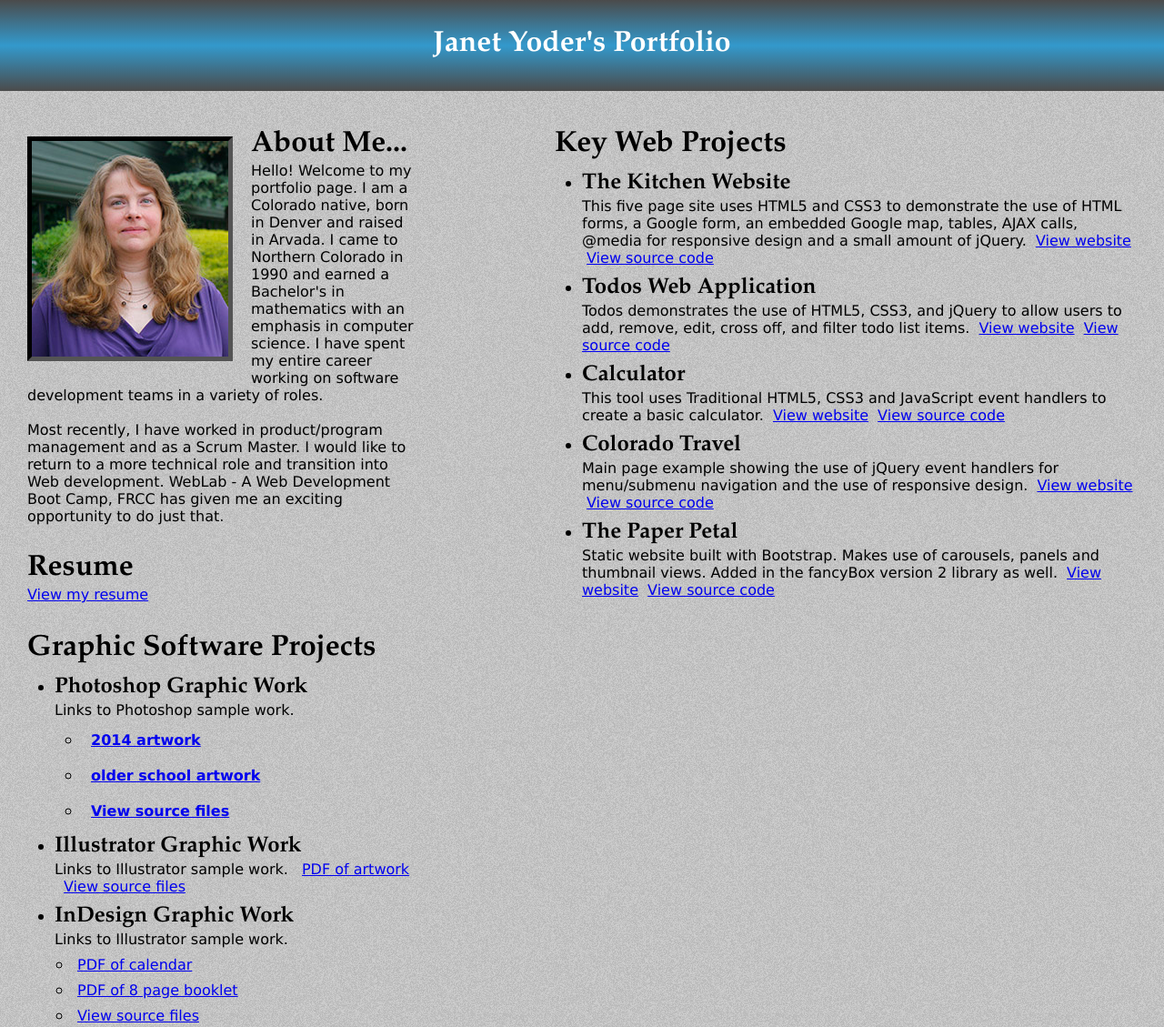
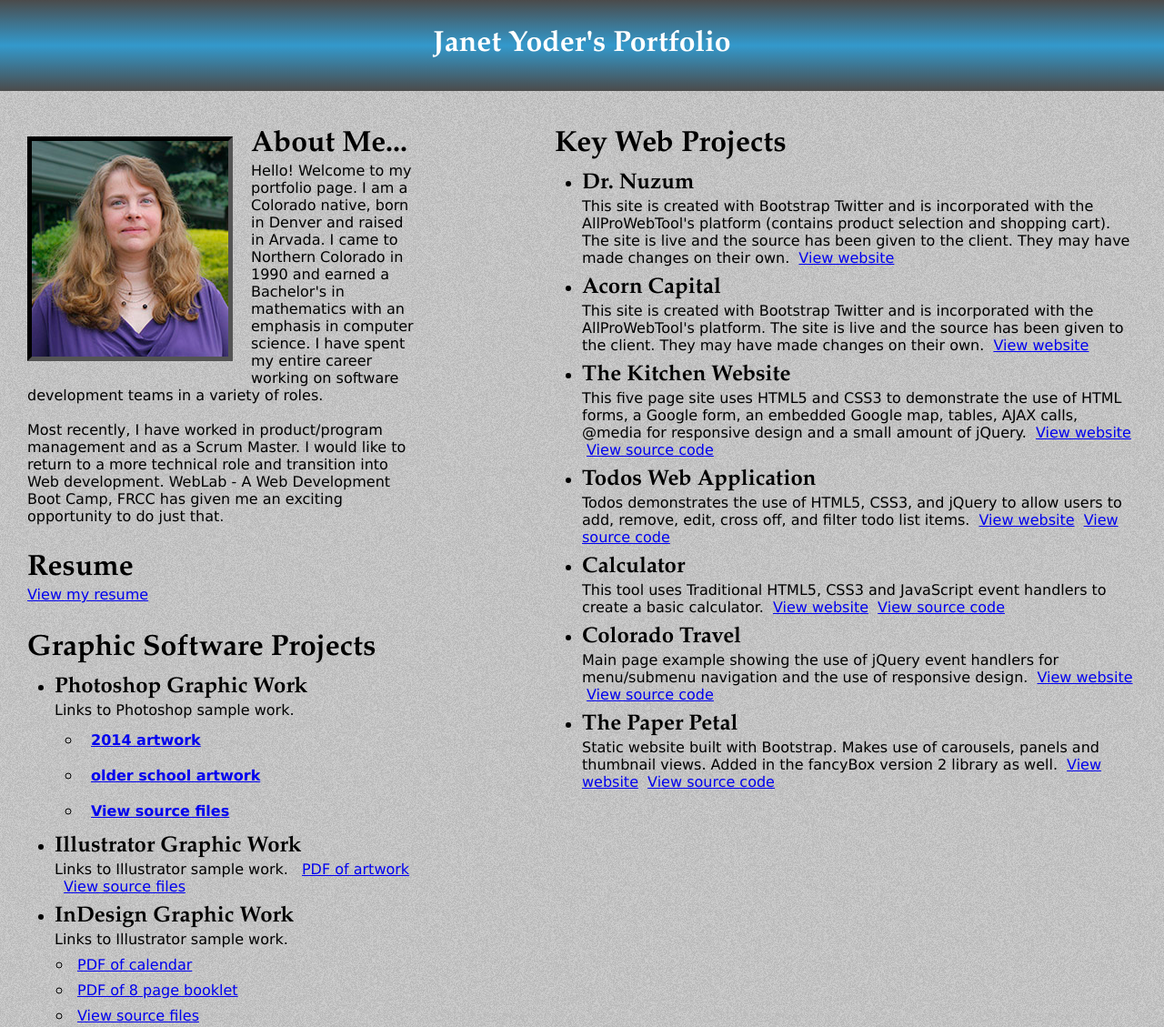
Before and after one commit to jcyoder/jcyoder.github.io, a Jekyll site: the page index.html, which Jekyll copies as it is, in a window 1280 px wide. Shown: the whole page at 91% size. Built offline with Jekyll 4.4.1, drawn with Linux system fonts in a browser that asks for light colours.

Commit message:
added new websites

```diff
--- a/index.html
+++ b/index.html
@@ -64,13 +64,22 @@
 		<div class="projects">
 			<h1>Key Web Projects</h1>
 			<ul class="projlist">
-			<!--	<li>
+				<li>
 					Dr. Nuzum<br />
 					<p class="projdesc">
-						This site is created with Bootstrap Twitter and is incorporated with the AllProWebTool's platform (contains product selection and shopping cart).  The site is live.
+						This site is created with Bootstrap Twitter and is incorporated with the AllProWebTool's platform (contains product selection and shopping cart).
+						The site is live and the source has been given to the client. They may have made changes on their own.
 						<a class="projlinks" href="http://drnuzum.com" target="_blank">View website</a>
 					</p>
-				-->
+				</li>
+				<li>
+					Acorn Capital<br />
+					<p class="projdesc">
+						This site is created with Bootstrap Twitter and is incorporated with the AllProWebTool's platform.
+						The site is live and the source has been given to the client. They may have made changes on their own.
+						<a class="projlinks" href="http://acorncapitalventures.com/" target="_blank">View website</a>
+					</p>
+				</li>
 				<li>
 					The Kitchen Website<br/>
 					<p class="projdesc">
```
